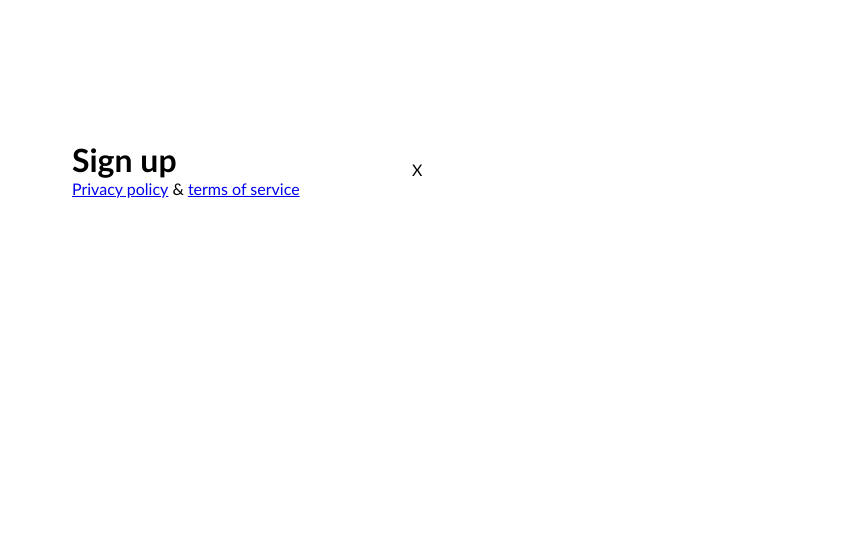
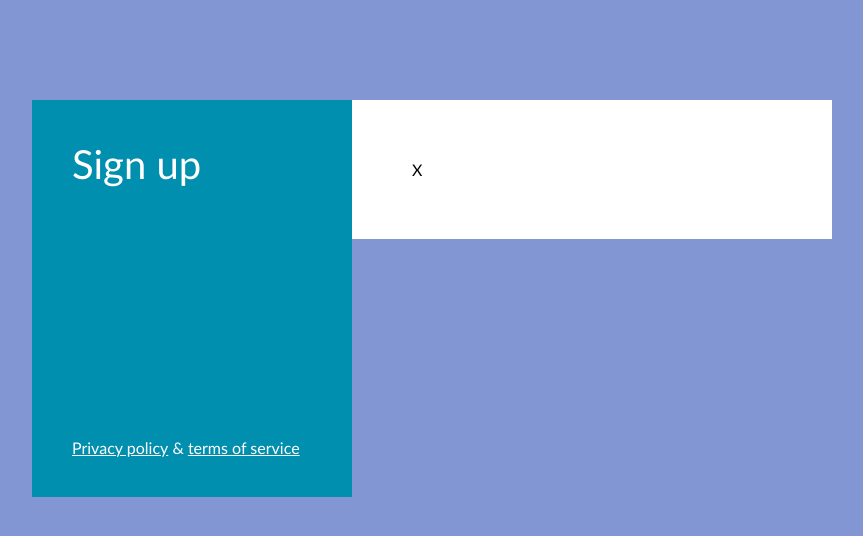
Before and after one commit to EvP8/51-grupe-sign-up, a website: page index.html in a window 1280 px wide. Shown: the whole page, without its empty margins (208-1071 px from the left). Drawn offline with Linux system fonts and the light colour scheme.

Commit message:
Left column content

```diff
--- a/index.html
+++ b/index.html
@@ -11,11 +11,11 @@
 <body>
     <main class="container">
         <div class="left-column">
-            <h1>Sign up</h1>
-            <footer>
-                <a href="#">Privacy policy</a>
+            <h1 class="main-title">Sign up</h1>
+            <footer class="bottom-links">
+                <a href="#" class="link">Privacy policy</a>
                 &amp;
-                <a href="#">terms of service</a>
+                <a href="#" class="link">terms of service</a>
             </footer>
         </div>
         <div class="right-column">
--- a/main.css
+++ b/main.css
@@ -8,10 +8,7 @@ body * {
 
 body {
     font-family: 'Gill Sans', 'Gill Sans MT', Calibri, 'Trebuchet MS', sans-serif;
-}
-
-main {
-
+    background-color:  #8396d4;
 }
 
 .container {
@@ -24,11 +21,31 @@ main {
     width: 40%;
     float: left;
     padding: 40px;
+    background-color: #008fae;
+    color: white;
 
+}
+
+.main-title {
+    width: 100%;
+    font-size: 40px;
+    font-weight: normal;
+    margin-bottom: 250px;
+
+}
+
+.bottom-links {
+
+
+}
+
+.bottom-links > .link {
+    color: #fff;
 }
 
 .right-column {
     width: 60%;
     float: left;
     padding: 60px;
+    background-color: #fff;
 }
```
